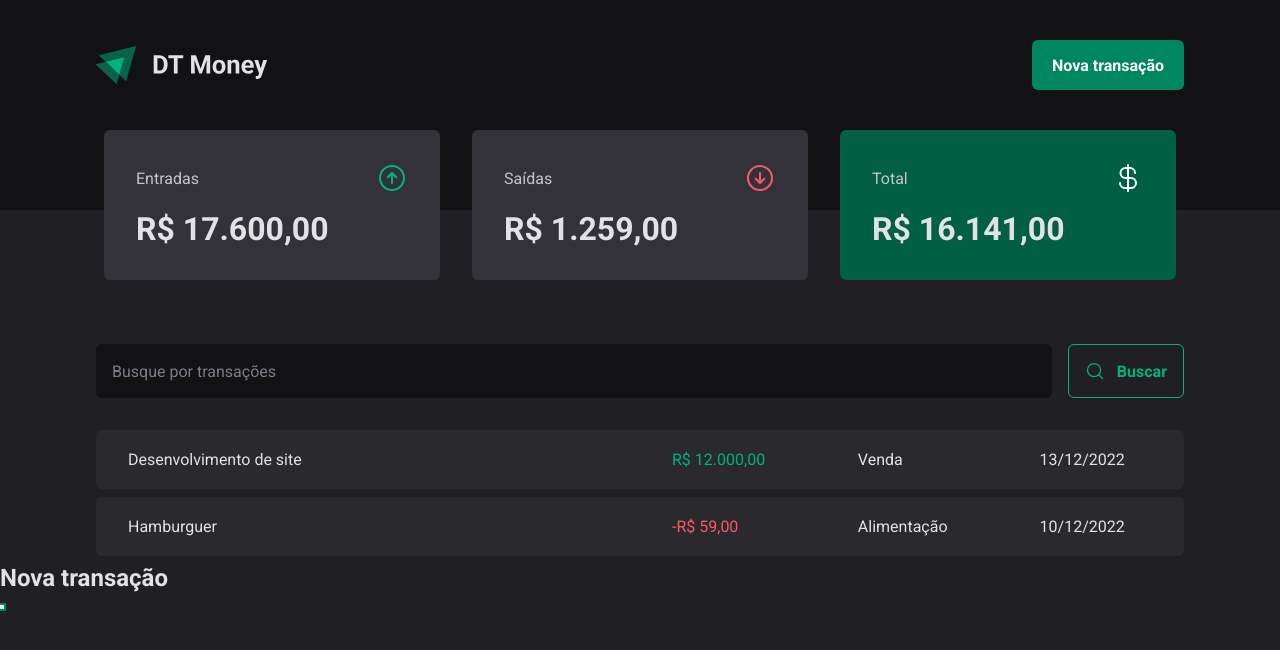
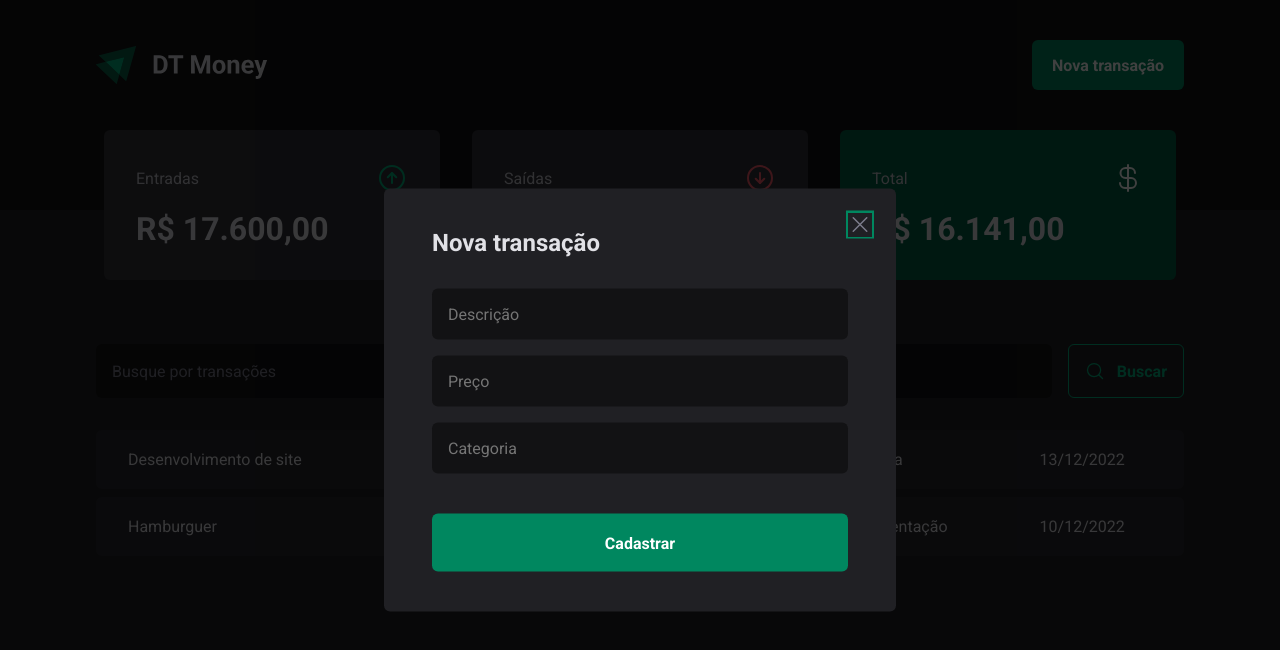
Before and after one commit to franciscovinicios/dtmoney-react, a React (Vite) app: page / in a window 1280 px wide. Both pictures are taken after a click on the button "Nova transação". Shown: the top 650 px of the page. Built offline with nearby package versions, Linux system fonts and the light colour scheme.

Commit message:
visual structure: new transaction moodal

```diff
--- a/src/components/Header/index.tsx
+++ b/src/components/Header/index.tsx
@@ -6,6 +6,7 @@
   NewTransactionsButton,
 } from "./styles";
 import logoImg from "../../assets/logo.svg";
+import { NewTransactionModal } from "../NewTransactionModal";
 export function Header() {
   return (
     <HeaderContainer>
@@ -15,14 +16,7 @@
           <Dialog.Trigger asChild>
             <NewTransactionsButton>Nova transação</NewTransactionsButton>
           </Dialog.Trigger>
-
-          <Dialog.Portal>
-            <Dialog.Overlay />
-            <Dialog.Content>
-              <Dialog.Title>Nova transação</Dialog.Title>
-              <Dialog.Close />
-            </Dialog.Content>
-          </Dialog.Portal>
+          <NewTransactionModal />
         </Dialog.Root>
       </HeaderContent>
     </HeaderContainer>
--- /dev/null
+++ b/src/components/NewTransactionModal/index.tsx
@@ -0,0 +1,24 @@
+import * as Dialog from "@radix-ui/react-dialog";
+import { CloseButton, Content, Overlay } from "./styles";
+import { X } from "phosphor-react";
+
+export function NewTransactionModal() {
+  return (
+    <Dialog.Portal>
+      <Overlay />
+      <Content>
+        <Dialog.Title>Nova transação</Dialog.Title>
+        <CloseButton>
+          <X size={24} />
+        </CloseButton>
+        <form>
+          <input type="text" placeholder="Descrição" required />
+          <input type="number" placeholder="Preço" required />
+          <input type="text" placeholder="Categoria" required />
+
+          <button type="submit">Cadastrar</button>
+        </form>
+      </Content>
+    </Dialog.Portal>
+  );
+}
--- /dev/null
+++ b/src/components/NewTransactionModal/styles.ts
@@ -0,0 +1,72 @@
+import * as Dialog from "@radix-ui/react-dialog";
+import styled from "styled-components";
+
+export const Overlay = styled(Dialog.Overlay)`
+  position: fixed;
+  width: 100vw;
+  height: 100vh;
+  inset: 0;
+  background: rgba(0, 0, 0, 0.75);
+`;
+
+export const Content = styled(Dialog.Content)`
+  min-width: 32rem;
+  border-radius: 6px;
+  padding: 2.5rem 3rem;
+  background-color: ${({ theme }) => theme["gray-800"]};
+
+  position: fixed;
+  top: 50%;
+  left: 50%;
+  transform: translate(-50%, -50%);
+
+  form {
+    margin-top: 2rem;
+
+    display: flex;
+    flex-direction: column;
+    gap: 1rem;
+
+    input {
+      border-radius: 6px;
+      border: 0;
+      background: ${({ theme }) => theme["gray-900"]};
+      color: ${({ theme }) => theme["gray-300"]};
+      padding: 1rem;
+
+      &::placeholder {
+        color: ${({ theme }) => theme["gray-gray-500"]};
+      }
+    }
+
+    button[type="submit"] {
+      height: 3.625rem;
+      border: 0;
+      background-color: ${({ theme }) => theme["green-500"]};
+      color: ${({ theme }) => theme.white};
+      font-weight: bold;
+      padding: 0 1.25rem;
+      border-radius: 6px;
+      margin-top: 1.5rem;
+
+      cursor: pointer;
+
+      &:hover {
+        background: ${({ theme }) => theme["green-700"]};
+        transition: background-color 0.2s;
+      }
+    }
+  }
+`;
+
+export const CloseButton = styled(Dialog.Close)`
+  position: absolute;
+  background: transparent;
+  border: 0;
+  top: 1.5rem;
+  right: 1.5rem;
+  line-height: 0;
+
+  cursor: pointer;
+  color: ${({ theme }) => theme["gray-500"]};
+`;
```
